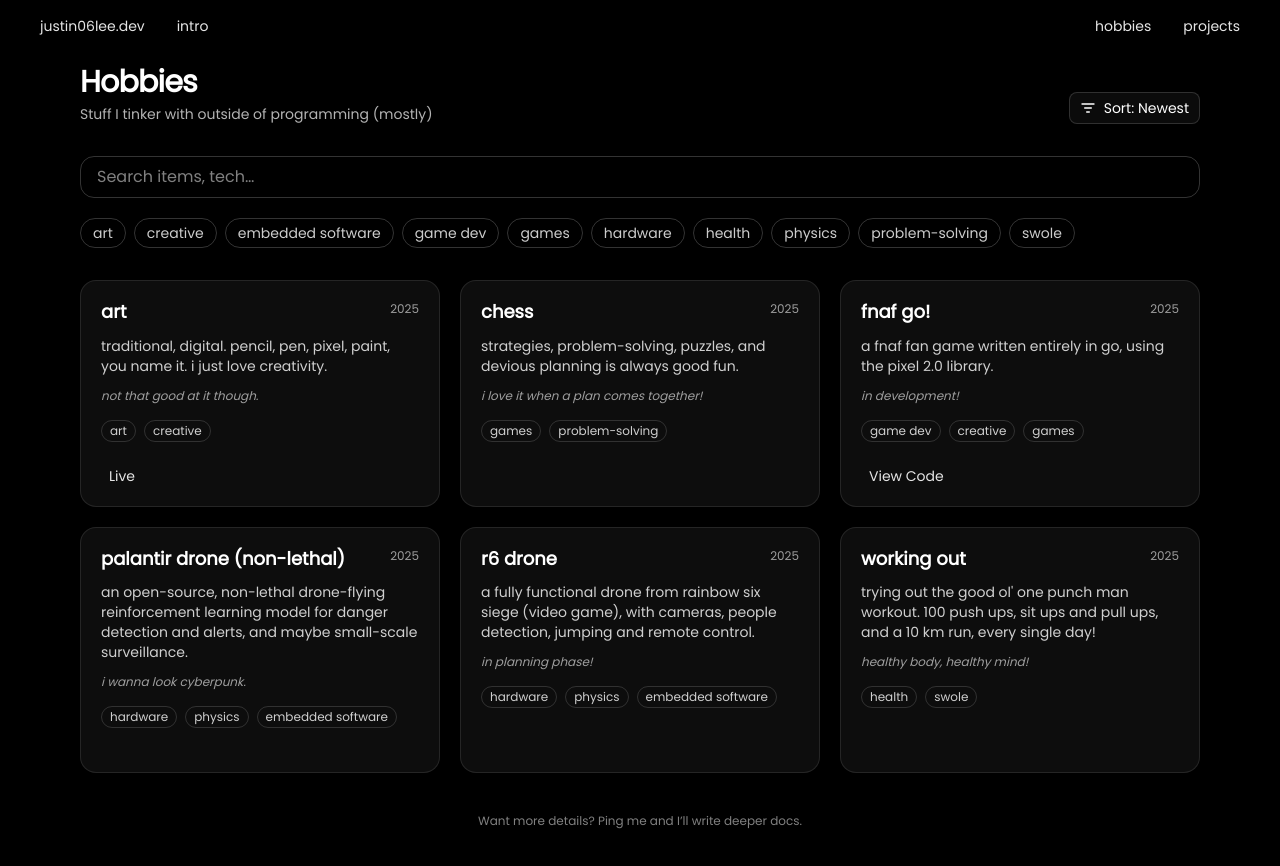
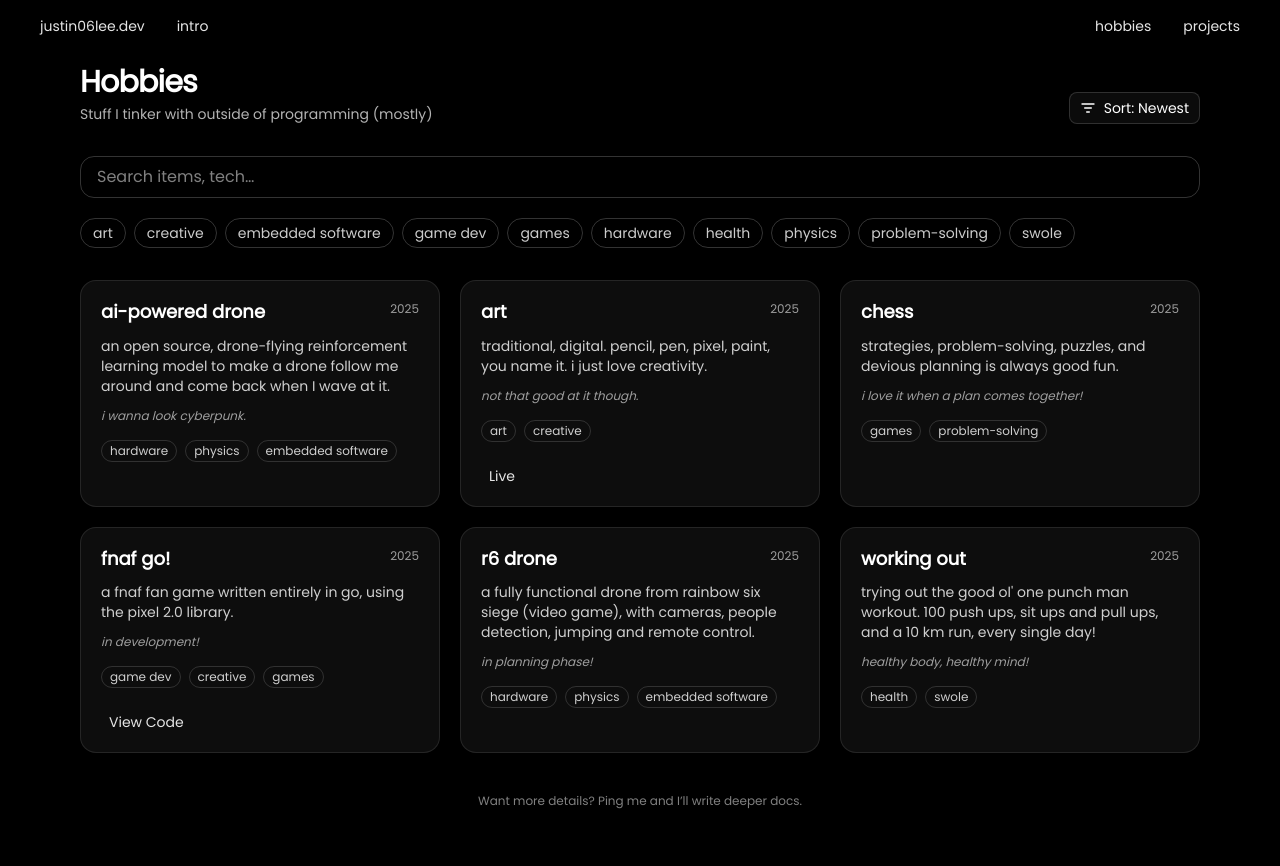
Before and after one commit to justin06lee/justin06lee.dev, a Next.js app: page /hobbies in a window 1280 px wide. Shown: the top 866 px of the page. Built offline with nearby package versions, Linux system fonts and the light colour scheme; no server answers.

Commit message:
hobbies fixed

```diff
--- a/src/app/hobbies/page.tsx
+++ b/src/app/hobbies/page.tsx
@@ -40,10 +40,10 @@ const HOBBIES: GalleryItem[] = [
 		notes: "in planning phase!"
 	},
 	{
-		id: "palantir drone",
-		title: "palantir drone (non-lethal)",
+		id: "drone",
+		title: "ai-powered drone",
 		description:
-			"an open-source, non-lethal drone-flying reinforcement learning model for danger detection and alerts, and maybe small-scale surveillance.",
+			"an open source, drone-flying reinforcement learning model to make a drone follow me around and come back when I wave at it.",
 		year: 2025,
 		tech: ["hardware", "physics", "embedded software"],
 		notes: "i wanna look cyberpunk."
```
